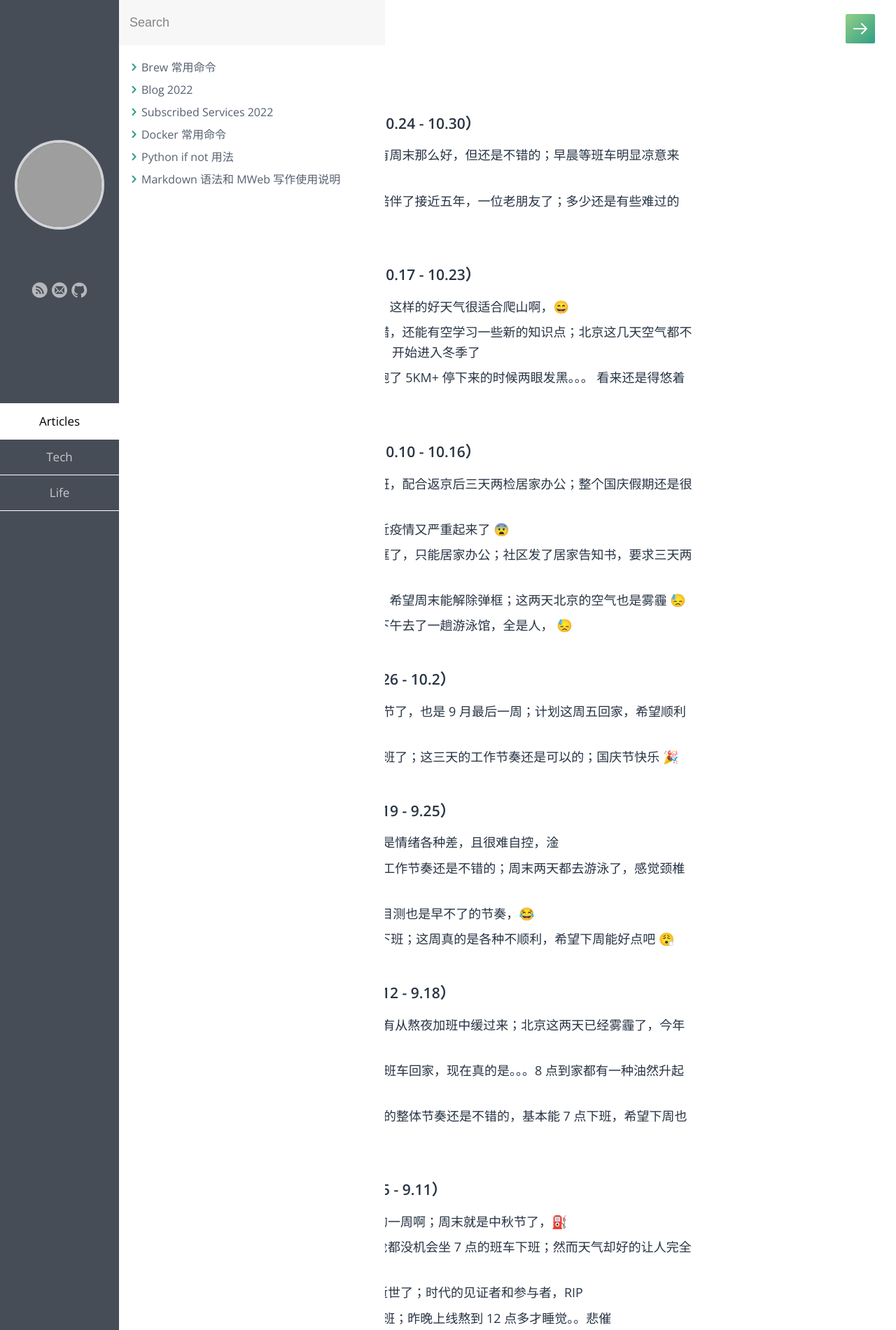
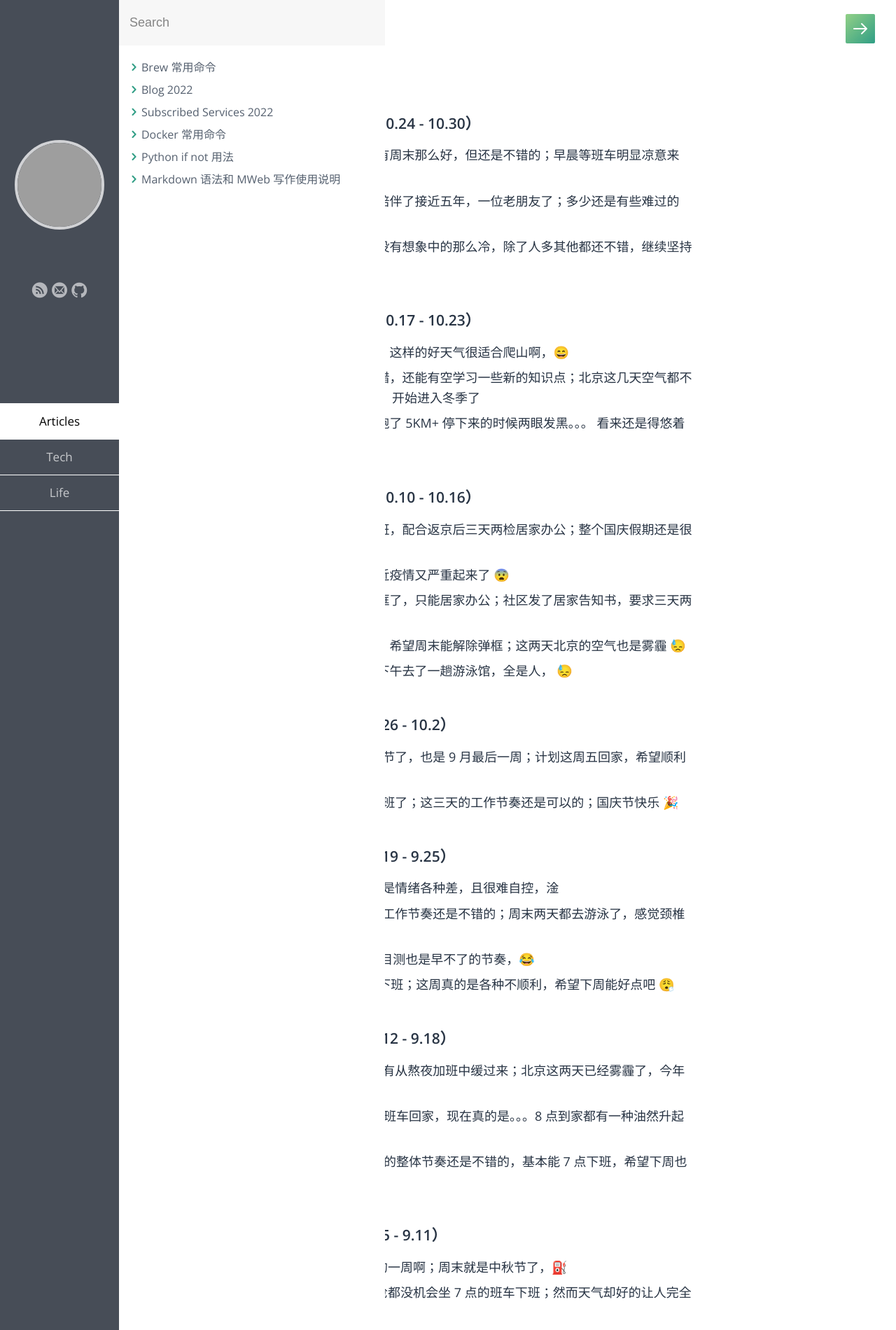
Before and after one commit to samxupeiran/samxupeiran.github.io, a Jekyll site: the page built from _posts/life/2022-05-06-my-blog.md, in a window 1280 px wide. Shown: the top 1900 px of the page at 70% size. Built offline with Jekyll 4.4.1, drawn with Linux system fonts in a browser that asks for light colours; some web fonts are replaced; grey boxes are pictures that could not be loaded.

Commit message:
feat: add weekly blog 10.31

```diff
--- a/_posts/life/2022-05-06-my-blog.md
+++ b/_posts/life/2022-05-06-my-blog.md
@@ -9,6 +9,7 @@ tags: Blog
 - ### 2022 年 10 月 第 4 周（10.24 - 10.30）
      - 10.24 周一，虽然空气没有周末那么好，但还是不错的；早晨等班车明显凉意来袭，Winter is Coming
      - 10.28 上午去把车卖了，陪伴了接近五年，一位老朋友了；多少还是有些难过的 sad
+     - 10.30 周末去游泳了，并没有想象中的那么冷，除了人多其他都还不错，继续坚持和加油 😄
 
 - ### 2022 年 10 月 第 3 周（10.17 - 10.23）
      - 10.17 今天来职场上班了；这样的好天气很适合爬山啊，😄
```
